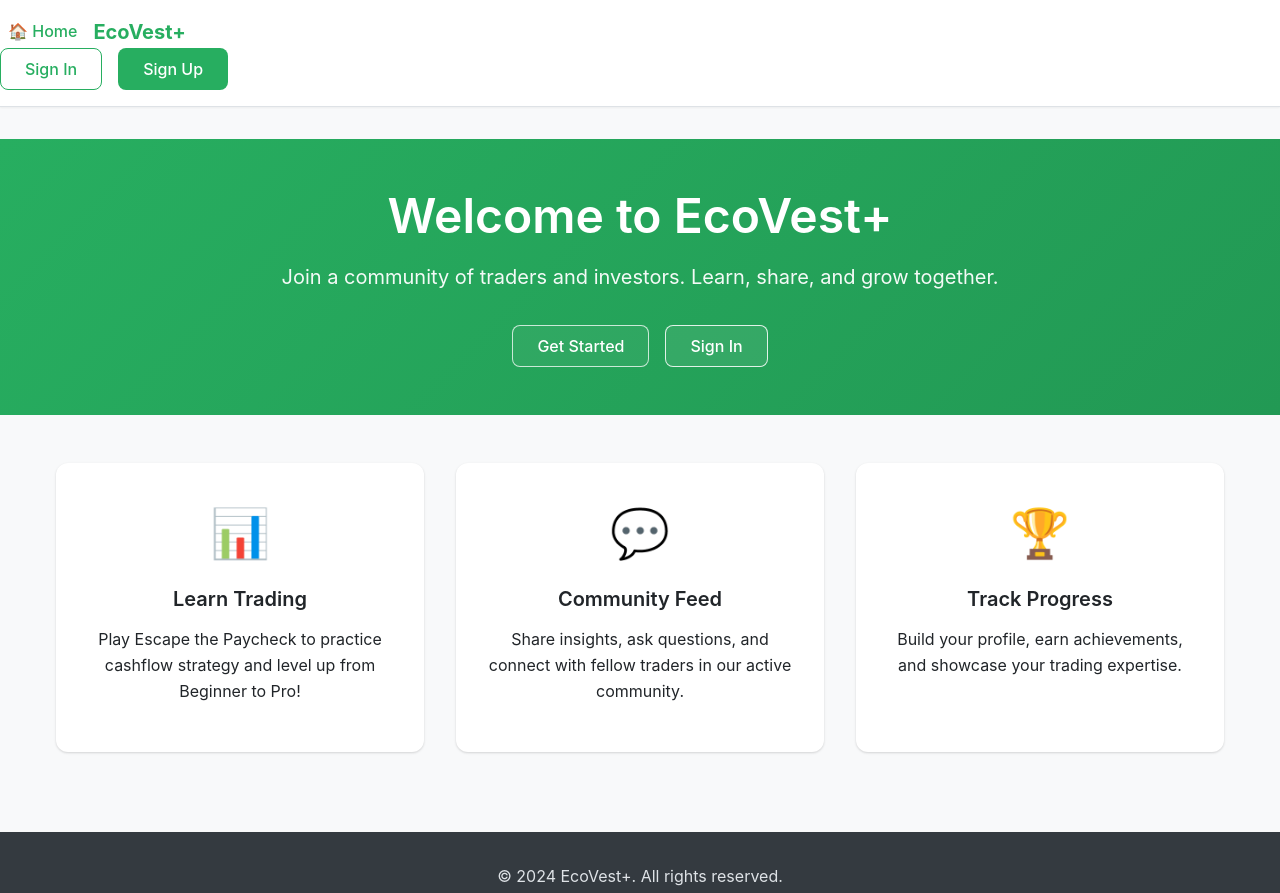
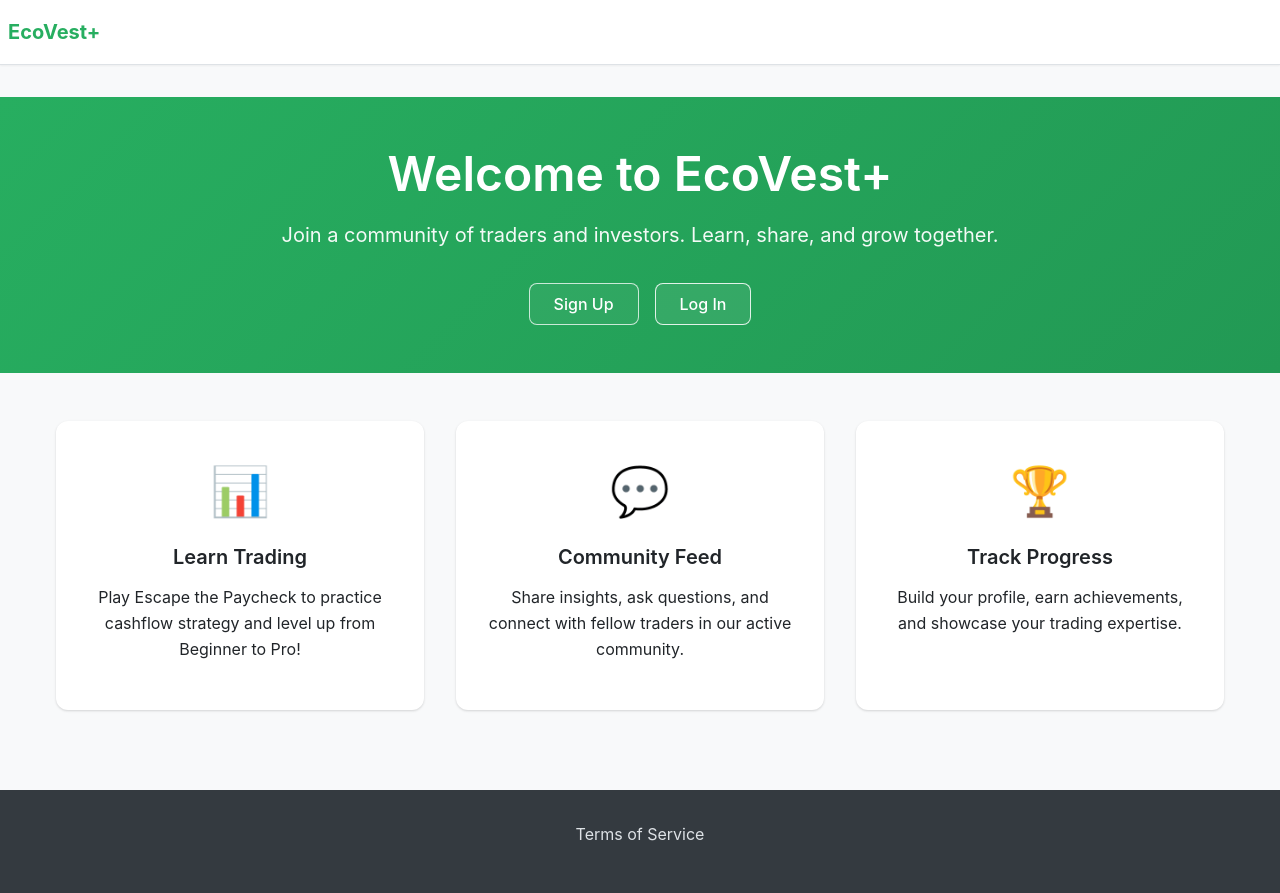
Before and after one commit to ICEMONSER/Ecovest2-, a plain HTML site: page index.html in a window 1280 px wide. Shown: the top 893 px of the page. Drawn offline with nearby package versions, Linux system fonts and the light colour scheme.

```diff
--- a/index.html
+++ b/index.html
@@ -25,8 +25,8 @@ How to run (just open index.html via Live Server)
         <h1>Welcome to EcoVest+</h1>
         <p>Join a community of traders and investors. Learn, share, and grow together.</p>
         <div class="hero-actions">
-          <button class="btn btn-primary" id="signUpHeroBtn">Get Started</button>
-          <button class="btn btn-outline" id="signInHeroBtn">Sign In</button>
+          <button class="btn btn-primary" id="signUpHeroBtn">Sign Up</button>
+          <button class="btn btn-outline" id="signInHeroBtn">Log In</button>
         </div>
       </div>
     </section>
@@ -52,11 +52,11 @@ How to run (just open index.html via Live Server)
     </div>
   </main>
 
-  <!-- Sign In Modal -->
+  <!-- Login Modal -->
   <div class="modal" id="signInModal" role="dialog" aria-labelledby="signInModalTitle" aria-hidden="true">
     <div class="modal-content">
       <div class="modal-header">
-        <h2 class="modal-title" id="signInModalTitle">Sign In</h2>
+        <h2 class="modal-title" id="signInModalTitle">Log In</h2>
         <button class="modal-close" aria-label="Close modal">×</button>
       </div>
       <form id="signInForm">
@@ -71,7 +71,7 @@ How to run (just open index.html via Live Server)
         <div class="form-group">
           <button type="button" class="btn btn-outline" id="forgotPasswordBtn">Forgot password?</button>
         </div>
-        <button type="submit" class="btn btn-primary btn-block">Sign In</button>
+        <button type="submit" class="btn btn-primary btn-block">Log In</button>
       </form>
     </div>
   </div>
@@ -217,7 +217,6 @@ How to run (just open index.html via Live Server)
 
   <footer>
     <div class="container">
-      <p>&copy; 2024 EcoVest+. All rights reserved.</p>
       <p><a href="terms.html">Terms of Service</a></p>
     </div>
   </footer>
--- a/scripts/escape-the-paycheck.js
+++ b/scripts/escape-the-paycheck.js
@@ -164,7 +164,6 @@ const escapeGame = {
 
     bindUI: () => {
       $('#rollDiceBtn')?.addEventListener('click', escapeGame.handleRoll);
-      $('#resetGameBtn')?.addEventListener('click', escapeGame.resetGame);
       $('#victoryCloseBtn')?.addEventListener('click', escapeGame.closeVictory);
       $('#victoryContinueBtn')?.addEventListener('click', escapeGame.shareVictory);
       $('#closeDealModal')?.addEventListener('click', escapeGame.closeDealModal);
--- a/scripts/ui.js
+++ b/scripts/ui.js
@@ -54,17 +54,11 @@ const ui = {
     } else {
       nav.innerHTML = `
         <div class="nav-brand">
-          <a href="./index.html" class="home-link">🏠 Home</a>
           <a href="./index.html">EcoVest+</a>
         </div>
         <div class="nav-menu">
-          <button class="btn btn-outline" id="signInBtn">Sign In</button>
-          <button class="btn btn-primary" id="signUpBtn">Sign Up</button>
         </div>
       `;
-
-      $('#signInBtn')?.addEventListener('click', () => ui.openModal('signInModal'));
-      $('#signUpBtn')?.addEventListener('click', () => ui.openModal('signUpModal'));
     }
 
   },
```
Also changed, not shown: escape-the-paycheck.html (+0 -1 lines), 1 other file.
